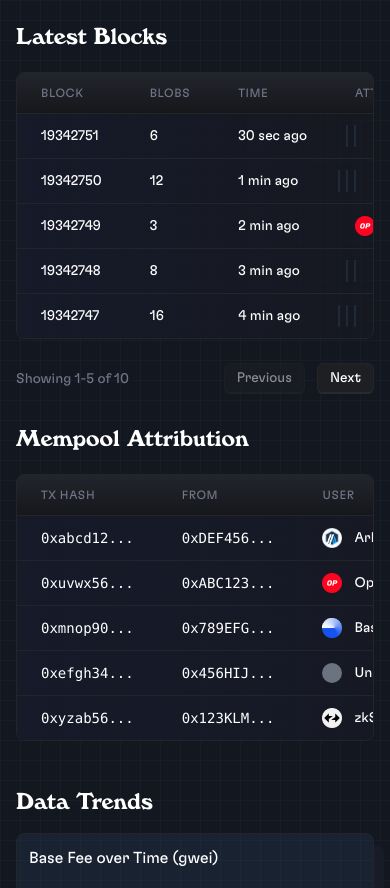
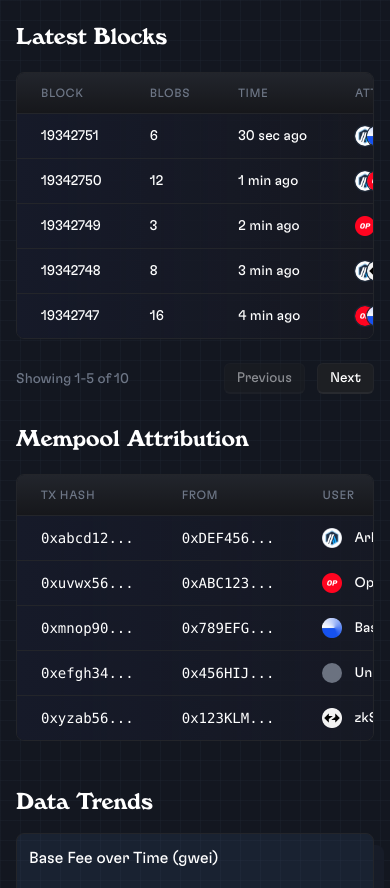
Before and after one commit to douvy/blob-flow, a Next.js app: page / in a window 390 px wide. Shown: the part 840-1728 px from the top of the page. Built offline with nearby package versions, Linux system fonts and the light colour scheme.

Commit message:
Fix network logo sizes on mobile devices

```diff
--- a/src/components/LatestBlocksTable.tsx
+++ b/src/components/LatestBlocksTable.tsx
@@ -143,7 +143,7 @@ export default function LatestBlocksTable() {
                             key={idx}
                             src={`/images/${attr.toLowerCase()}.png`}
                             alt={attr}
-                            className="inline-block w-5 h-5 rounded-full ring-1 ring-gray-800"
+                            className="inline-block w-5 h-5 rounded-full ring-1 ring-gray-800 min-w-5 min-h-5"
                             title={attr}
                           />
                         ))}
```
